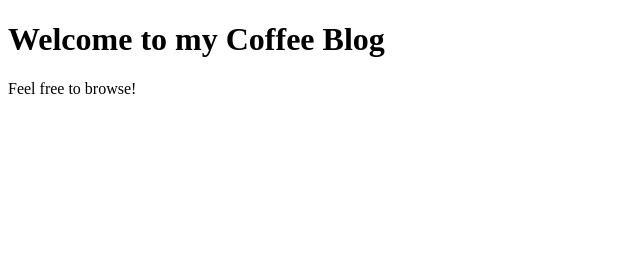
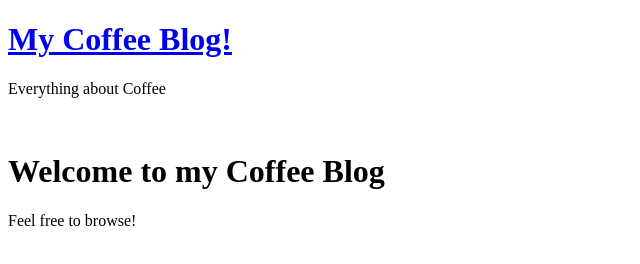
Before and after one commit to kylierelano/MyBlogSite, a plain HTML site: page index.html in a window 1280 px wide. Shown: the whole page, without its empty margins (0-640 px from the left). Drawn offline with Linux system fonts and the light colour scheme.

Commit message:
header has been added

```diff
--- a/index.html
+++ b/index.html
@@ -4,6 +4,10 @@
 	<title> Coffe Blog</title>
 </head>
 <body>
+	<h1> <a href="#"> My Coffee Blog! </a></h1>
+	<p> Everything about Coffee </p>
+	<br/>
+
 	<h1> Welcome to my Coffee Blog</h1>
 	<p> Feel free to browse! </p>
 
```
